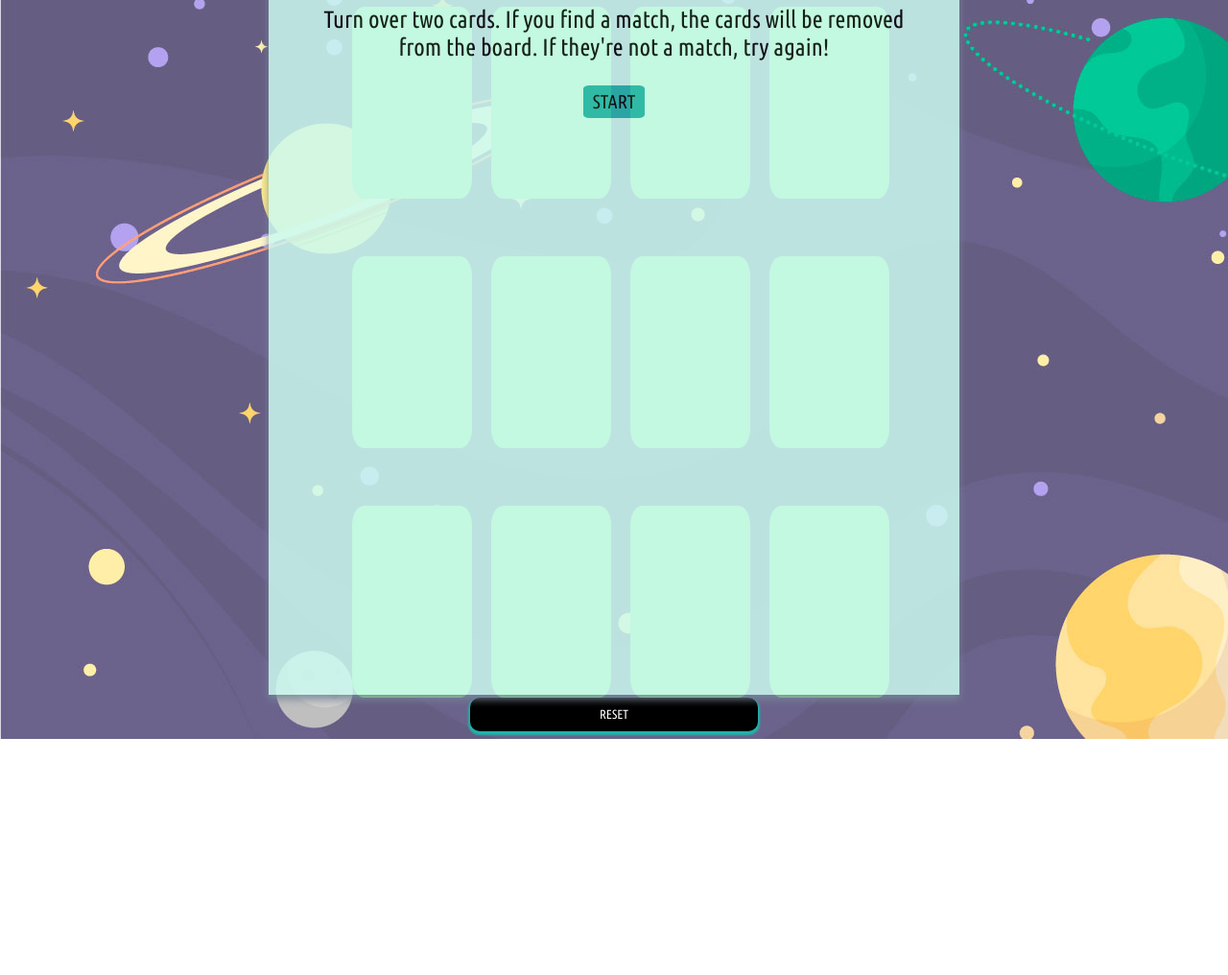
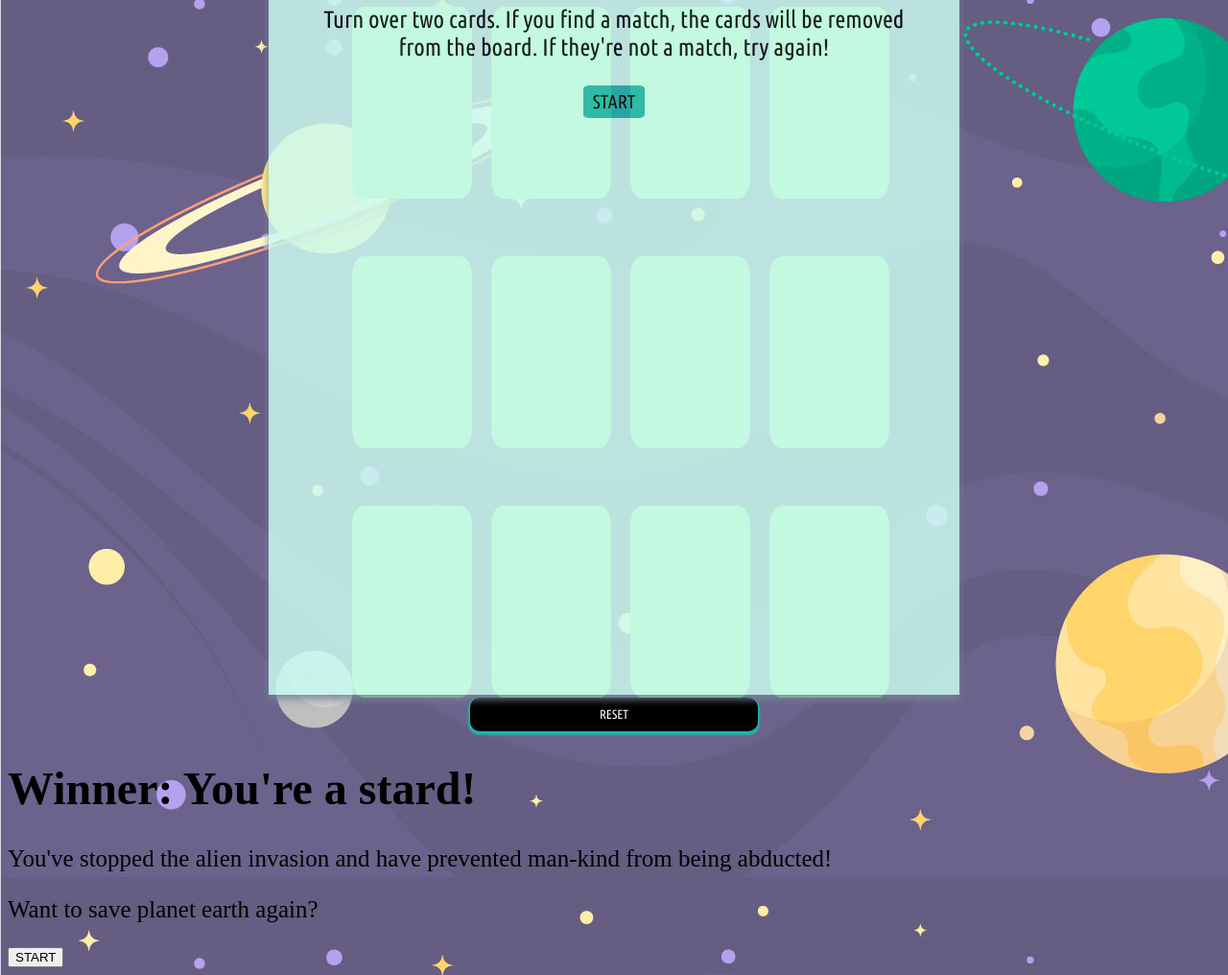
Before and after one commit to morganmcpeak/Midterm, a plain HTML site: page midterm/index.html in a window 1280 px wide. Shown: the part 86-1102 px from the top of the page at 96% size. Before the commit the page ends 856 px from the top, so only its background shows below. Drawn offline with Linux system fonts and the light colour scheme.

Commit message:
Update index.html
Add winScreen to doc.

```diff
--- a/midterm/index.html
+++ b/midterm/index.html
@@ -35,6 +35,12 @@
             <p>Turn over two cards. If you find a match, the cards will be removed from the board. If they're not a match, try again!</p>
             <button type="button" id="start">START</button>
         </div>
+	<div id="winScreen">
+            <h1>Winner: You're a stard!</h1>
+            <p>You've stopped the alien invasion and have prevented man-kind from being abducted!</p>
+            <p>Want to save planet earth again?</p>
+            <button type="button" id="playAgain">START</button>
+        </div>
         <script src="jquery-3.2.1.min.js"></script>
         <script src="script.js"></script>
     </body>
```
